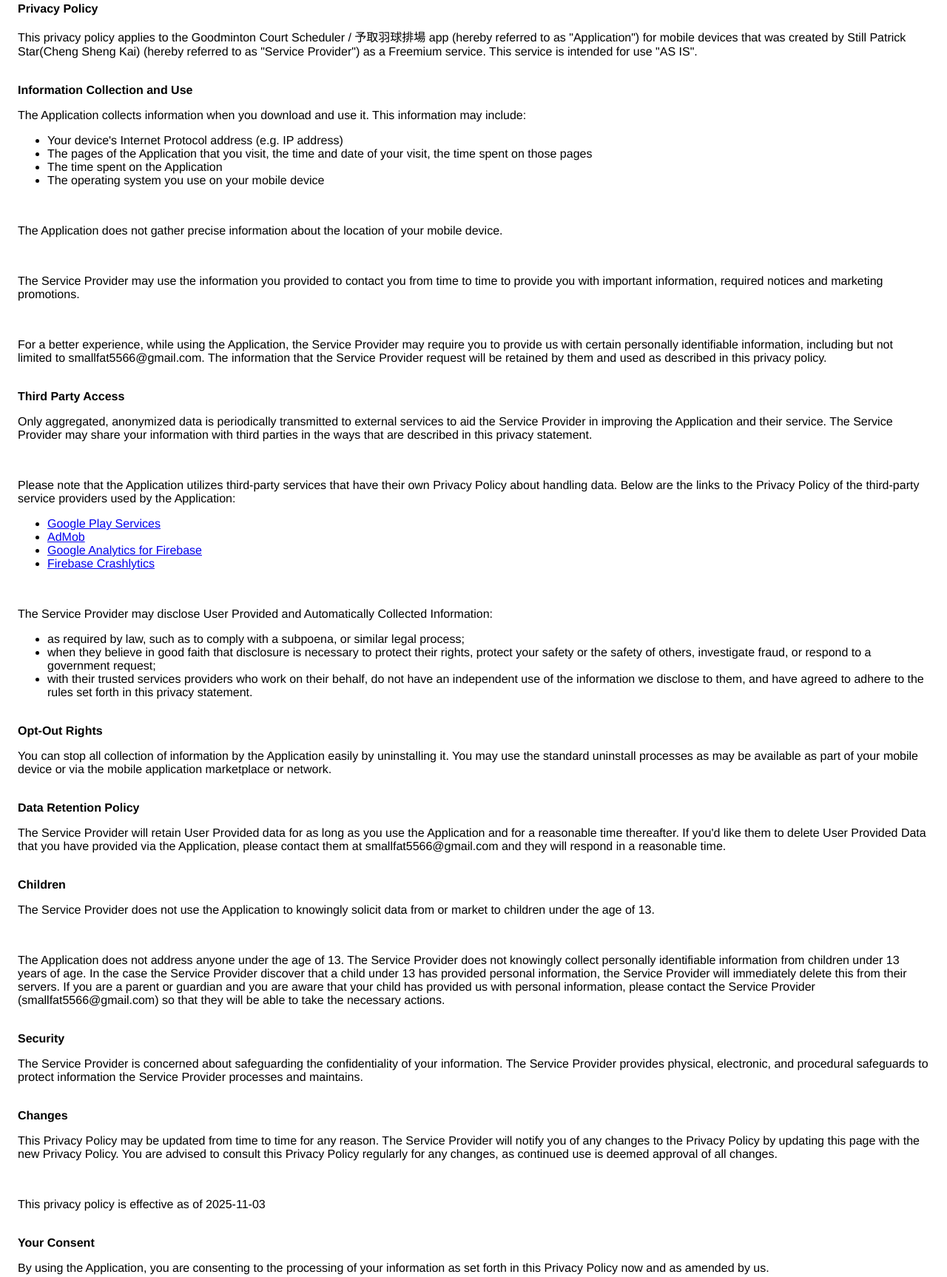
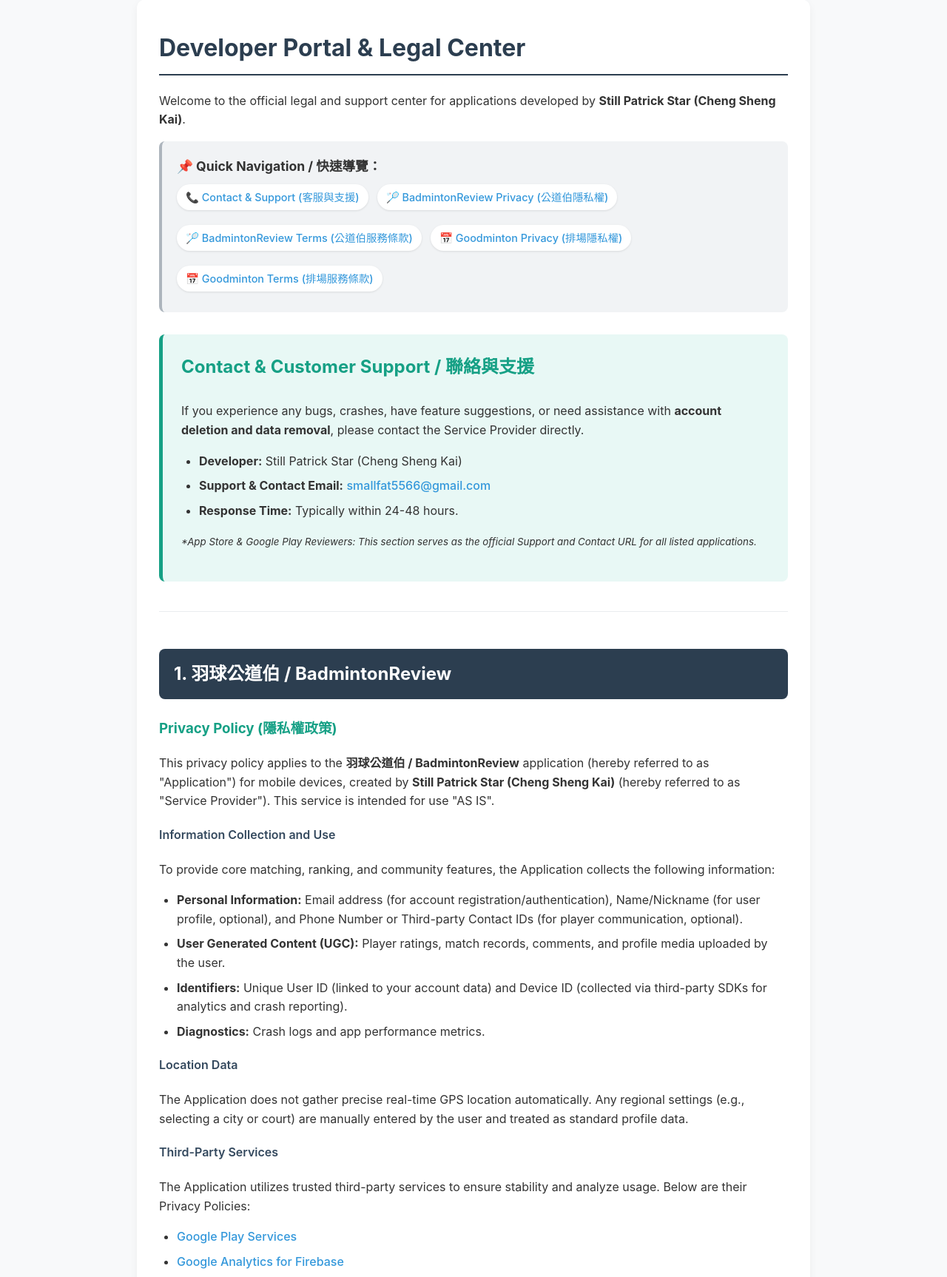
Before and after one commit to justsmallfat/privacy-policy, a plain HTML site: page index.html in a window 1280 px wide. Shown: the part 21-1747 px from the top of the page at 74% size. Drawn offline with Linux system fonts and the light colour scheme.

Commit message:
Revise Privacy Policy and Terms of Service

```diff
--- a/index.html
+++ b/index.html
@@ -1,164 +1,233 @@
 <!DOCTYPE html>
-<html>
+<html lang="zh-TW">
 <head>
     <meta charset="utf-8">
-    <meta name="viewport" content="width=device-width">
-    <title>Privacy Policy</title>
+    <meta name="viewport" content="width=device-width, initial-scale=1.0">
+    <title>Developer Portal & Legal Center - Still Patrick Star</title>
     <style>
+        :root {
+            --primary-color: #2c3e50;
+            --secondary-color: #16a085;
+            --bg-color: #f8f9fa;
+            --text-color: #333;
+            --card-bg: #ffffff;
+            --border-color: #e9ecef;
+        }
+        html { scroll-behavior: smooth; }
         body {
-        font-family: 'Helvetica Neue', Helvetica, Arial, sans-serif;
-        padding: 1em;
+            font-family: -apple-system, BlinkMacSystemFont, "Segoe UI", Roboto, "Helvetica Neue", Arial, sans-serif;
+            line-height: 1.6;
+            color: var(--text-color);
+            background-color: var(--bg-color);
+            margin: 0;
+            padding: 20px 15px;
         }
+        .container {
+            max-width: 850px;
+            margin: 0 auto;
+            background-color: var(--card-bg);
+            padding: 40px 30px;
+            border-radius: 12px;
+            box-shadow: 0 4px 12px rgba(0,0,0,0.05);
+        }
+        h1 { border-bottom: 2px solid var(--primary-color); padding-bottom: 10px; margin-top: 0; color: var(--primary-color); font-size: 2em; }
+        h2 { color: var(--primary-color); margin-top: 40px; border-bottom: 1px solid var(--border-color); padding-bottom: 8px; }
+        h3 { color: var(--secondary-color); margin-top: 25px; }
+        h4 { color: #34495e; margin-top: 20px; font-weight: 600; }
+        ul, ol { padding-left: 24px; margin-bottom: 16px; }
+        li { margin-bottom: 8px; }
+        a { color: #3498db; text-decoration: none; font-weight: 500; }
+        a:hover { text-decoration: underline; color: #2980b9; }
+
+        /* 導覽列設計 */
+        .nav-box {
+            background-color: #f1f3f5;
+            padding: 20px;
+            border-radius: 8px;
+            margin-bottom: 30px;
+            border-left: 4px solid #adb5bd;
+        }
+        .nav-box strong { display: block; margin-bottom: 10px; font-size: 1.1em; }
+        .nav-box ul { list-style: none; padding: 0; margin: 0; display: flex; flex-wrap: wrap; gap: 12px; }
+        .nav-box li { background: #fff; padding: 6px 12px; border-radius: 20px; box-shadow: 0 1px 3px rgba(0,0,0,0.1); font-size: 0.9em; }
+
+        /* 聯絡資訊卡片 */
+        .contact-card {
+            background-color: #e8f8f5;
+            border-left: 5px solid var(--secondary-color);
+            padding: 25px;
+            border-radius: 8px;
+            margin-bottom: 30px;
+        }
+
+        /* 醒目提示區塊 (資料刪除等) */
+        .alert-box {
+            background-color: #fff3cd;
+            border-left: 4px solid #ffc107;
+            padding: 15px;
+            margin: 15px 0;
+            border-radius: 4px;
+        }
+
+        hr { border: 0; border-top: 1px solid var(--border-color); margin: 40px 0; }
+
+        /* APP 標題 Banner */
+        .app-title-banner {
+            background-color: var(--primary-color);
+            color: #fff;
+            padding: 15px 20px;
+            border-radius: 8px;
+            margin-top: 50px;
+        }
+        .app-title-banner h2 { border: none; padding: 0; margin: 0; color: #fff; }
+
+        footer { text-align: center; color: #6c757d; font-size: 0.9em; margin-top: 40px; padding-top: 20px; border-top: 1px solid var(--border-color); }
     </style>
 </head>
 <body>
-    <strong>Privacy Policy</strong>
-    <p>
-      This privacy policy applies to the Goodminton Court Scheduler / 予取羽球排場 app (hereby referred to as "Application")
-      for mobile devices that was created by Still Patrick Star(Cheng Sheng Kai) (hereby referred to as "Service Provider")
-      as a Freemium service. This service is intended for use "AS IS".
-    </p>
 
-    <br>
-    <strong>Information Collection and Use</strong>
-    <p>The Application collects information when you download and use it. This information may include:</p>
+<div class="container">
+    <h1>Developer Portal & Legal Center</h1>
+    <p>Welcome to the official legal and support center for applications developed by <strong>Still Patrick Star (Cheng Sheng Kai)</strong>.</p>
+
+    <!-- 快速導覽錨點 -->
+    <div class="nav-box">
+        <strong>📌 Quick Navigation / 快速導覽：</strong>
         <ul>
-      <li>Your device's Internet Protocol address (e.g. IP address)</li>
-      <li>The pages of the Application that you visit, the time and date of your visit, the time spent on those pages</li>
-      <li>The time spent on the Application</li>
-      <li>The operating system you use on your mobile device</li>
-    </ul>
-
-    <br>
-    <p>The Application does not gather precise information about the location of your mobile device.</p>
-
-    <div style="display: none;">
-      <p>
-        The Application collects your device's location, which helps the Service Provider determine your approximate
-        geographical location and make use of in below ways:
-      </p>
-      <ul>
-        <li>Geolocation Services: The Service Provider utilizes location data to provide features such as personalized content, relevant recommendations, and location-based services.</li>
-        <li>Analytics and Improvements: Aggregated and anonymized location data helps the Service Provider to analyze user behavior, identify trends, and improve the overall performance and functionality of the Application.</li>
-        <li>Third-Party Services: Periodically, the Service Provider may transmit anonymized location data to external services. These services assist them in enhancing the Application and optimizing their offerings.</li>
+            <li><a href="#support">📞 Contact & Support (客服與支援)</a></li>
+            <li><a href="#br-privacy">🏸 BadmintonReview Privacy (公道伯隱私權)</a></li>
+            <li><a href="#br-terms">🏸 BadmintonReview Terms (公道伯服務條款)</a></li>
+            <li><a href="#gm-privacy">📅 Goodminton Privacy (排場隱私權)</a></li>
+            <li><a href="#gm-terms">📅 Goodminton Terms (排場服務條款)</a></li>
         </ul>
     </div>
 
-    <br>
-    <p>
-      The Service Provider may use the information you provided to contact you from time to time to provide you with
-      important information, required notices and marketing promotions.
-    </p>
+    <!-- ================================================================= -->
+    <!-- 📞 核心任務：支援與聯絡區塊 -->
+    <!-- ================================================================= -->
+    <div id="support" class="contact-card">
+        <h2 style="margin-top: 0; border: none; color: #16a085;">Contact & Customer Support / 聯絡與支援</h2>
+        <p>If you experience any bugs, crashes, have feature suggestions, or need assistance with <strong>account deletion and data removal</strong>, please contact the Service Provider directly.</p>
+        <ul>
+            <li><strong>Developer:</strong> Still Patrick Star (Cheng Sheng Kai)</li>
+            <li><strong>Support & Contact Email:</strong> <a href="mailto:smallfat5566@gmail.com">smallfat5566@gmail.com</a></li>
+            <li><strong>Response Time:</strong> Typically within 24-48 hours.</li>
+        </ul>
+        <p><small><em>*App Store & Google Play Reviewers: This section serves as the official Support and Contact URL for all listed applications.</em></small></p>
+    </div>
 
-    <br>
-    <p>
-      For a better experience, while using the Application, the Service Provider may require you to provide us with
-      certain personally identifiable information, including but not limited to smallfat5566@gmail.com.
-      The information that the Service Provider request will be retained by them and used as described in this privacy policy.
-    </p>
+    <hr>
 
-    <br>
-    <strong>Third Party Access</strong>
-    <p>
-      Only aggregated, anonymized data is periodically transmitted to external services to aid the Service Provider
-      in improving the Application and their service. The Service Provider may share your information with third
-      parties in the ways that are described in this privacy statement.
-    </p>
+    <!-- ================================================================= -->
+    <!-- 🏸 APP 1: 羽球公道伯 (BadmintonReview) -->
+    <!-- ================================================================= -->
+    <div class="app-title-banner">
+        <h2>1. 羽球公道伯 / BadmintonReview</h2>
+    </div>
 
-    <div>
-      <br>
-      <p>
-        Please note that the Application utilizes third-party services that have their own Privacy Policy about
-        handling data. Below are the links to the Privacy Policy of the third-party service providers used by the Application:
-      </p>
+    <!-- 隱私權政策 -->
+    <div id="br-privacy">
+        <h3>Privacy Policy (隱私權政策)</h3>
+        <p>This privacy policy applies to the <strong>羽球公道伯 / BadmintonReview</strong> application (hereby referred to as "Application") for mobile devices, created by <strong>Still Patrick Star (Cheng Sheng Kai)</strong> (hereby referred to as "Service Provider"). This service is intended for use "AS IS".</p>
+
+        <h4>Information Collection and Use</h4>
+        <p>To provide core matching, ranking, and community features, the Application collects the following information:</p>
+        <ul>
+            <li><strong>Personal Information:</strong> Email address (for account registration/authentication), Name/Nickname (for user profile, optional), and Phone Number or Third-party Contact IDs (for player communication, optional).</li>
+            <li><strong>User Generated Content (UGC):</strong> Player ratings, match records, comments, and profile media uploaded by the user.</li>
+            <li><strong>Identifiers:</strong> Unique User ID (linked to your account data) and Device ID (collected via third-party SDKs for analytics and crash reporting).</li>
+            <li><strong>Diagnostics:</strong> Crash logs and app performance metrics.</li>
+        </ul>
+
+        <h4>Location Data</h4>
+        <p>The Application does not gather precise real-time GPS location automatically. Any regional settings (e.g., selecting a city or court) are manually entered by the user and treated as standard profile data.</p>
+
+        <h4>Third-Party Services</h4>
+        <p>The Application utilizes trusted third-party services to ensure stability and analyze usage. Below are their Privacy Policies:</p>
         <ul>
             <li><a href="https://www.google.com/policies/privacy/" target="_blank" rel="noopener noreferrer">Google Play Services</a></li>
-        <li><a href="https://support.google.com/admob/answer/6128543?hl=en" target="_blank" rel="noopener noreferrer">AdMob</a></li>
             <li><a href="https://firebase.google.com/support/privacy" target="_blank" rel="noopener noreferrer">Google Analytics for Firebase</a></li>
             <li><a href="https://firebase.google.com/support/privacy/" target="_blank" rel="noopener noreferrer">Firebase Crashlytics</a></li>
         </ul>
+
+        <div class="alert-box">
+            <h4 style="margin-top: 0;">Account & Data Deletion Policy (帳號與資料刪除)</h4>
+            <p>You have the right to request the complete deletion of your account and all associated data (including ratings, match history, and profile details). <strong>To delete your account and data, please send an email request to <a href="mailto:smallfat5566@gmail.com">smallfat5566@gmail.com</a> with the subject "Account Deletion Request".</strong> The Service Provider will process the permanent deletion within 15 days.</p>
+        </div>
     </div>
 
-    <br>
-    <p>The Service Provider may disclose User Provided and Automatically Collected Information:</p>
+    <!-- 服務條款 (強化版 UGC 防禦) -->
+    <div id="br-terms">
+        <h3>Terms of Service & EULA (服務條款與使用者協議)</h3>
+        <p>By downloading or using the <strong>羽球公道伯 / BadmintonReview</strong> application, these terms automatically apply to you.</p>
+
+        <h4>User-Generated Content (UGC) Policy & Community Safety</h4>
+        <p>As a community platform that allows users to post ratings and comments, we enforce a strict <strong>Zero Tolerance Policy</strong> against objectionable content and abusive behavior. By using the Application, you agree to the following:</p>
+        <ol>
+            <li><strong>No Objectionable Content:</strong> You must not post defamatory, discriminatory, harassing, explicit, or false rating content against other players or venues.</li>
+            <li><strong>Reporting Mechanism:</strong> Users can flag and report inappropriate content or abusive users directly within the Application or by emailing <a href="mailto:smallfat5566@gmail.com">smallfat5566@gmail.com</a>.</li>
+            <li><strong>Blocking Feature:</strong> The Application provides a mechanism for users to block abusive players, preventing further interaction.</li>
+            <li><strong>Moderation & Action:</strong> The Service Provider will review all reports and act upon objectionable content reports within 24 hours. Violators will face immediate content removal and permanent account suspension.</li>
+        </ol>
+
+        <h4>Limitation of Liability</h4>
+        <p>The Application is provided "AS IS". The match-making, player ratings, and indicators are strictly for recreational reference. The Service Provider is not responsible for any physical injuries or disputes occurring during physical badminton matches organized through the platform.</p>
+    </div>
+
+    <hr>
+
+    <!-- ================================================================= -->
+    <!-- 📅 APP 2: 予取羽球排場 (Goodminton Court Scheduler) -->
+    <!-- ================================================================= -->
+    <div class="app-title-banner" style="background-color: #8e44ad;">
+        <h2>2. 予取羽球排場 / Goodminton Court Scheduler</h2>
+    </div>
+
+    <!-- 隱私權政策 -->
+    <div id="gm-privacy">
+        <h3>Privacy Policy (隱私權政策)</h3>
+        <p>This privacy policy applies to the <strong>Goodminton Court Scheduler / 予取羽球排場</strong> application, created by <strong>Still Patrick Star (Cheng Sheng Kai)</strong>.</p>
+
+        <h4>Information Collection and Use</h4>
         <ul>
-      <li>as required by law, such as to comply with a subpoena, or similar legal process;</li>
-      <li>when they believe in good faith that disclosure is necessary to protect their rights, protect your safety or the safety of others, investigate fraud, or respond to a government request;</li>
-      <li>with their trusted services providers who work on their behalf, do not have an independent use of the information we disclose to them, and have agreed to adhere to the rules set forth in this privacy statement.</li>
+            <li>Your device's Internet Protocol (IP) address.</li>
+            <li>Application usage statistics (time spent, pages visited).</li>
+            <li>Operating system information.</li>
+            <li>Personally identifiable contact information (e.g., email address) if explicitly provided.</li>
         </ul>
 
-    <br>
-    <strong>Opt-Out Rights</strong>
-    <p>
-      You can stop all collection of information by the Application easily by uninstalling it.
-      You may use the standard uninstall processes as may be available as part of your mobile device or
-      via the mobile application marketplace or network.
-    </p>
+        <h4>Third-Party Services & Advertising</h4>
+        <p>This Application utilizes third-party advertising and analytics services. Links to their privacy policies:</p>
+        <ul>
+            <li><a href="https://www.google.com/policies/privacy/" target="_blank" rel="noopener noreferrer">Google Play Services</a></li>
+            <li><a href="https://support.google.com/admob/answer/6128543?hl=zh-TW" target="_blank" rel="noopener noreferrer">AdMob</a></li>
+            <li><a href="https://firebase.google.com/support/privacy" target="_blank" rel="noopener noreferrer">Google Analytics for Firebase</a></li>
+            <li><a href="https://firebase.google.com/support/privacy/" target="_blank" rel="noopener noreferrer">Firebase Crashlytics</a></li>
+        </ul>
 
-    <br>
-    <strong>Data Retention Policy</strong>
-    <p>
-      The Service Provider will retain User Provided data for as long as you use the Application and for a reasonable
-      time thereafter. If you'd like them to delete User Provided Data that you have provided via the Application,
-      please contact them at smallfat5566@gmail.com and they will respond in a reasonable time.
-    </p>
-
-    <br>
-    <strong>Children</strong>
-    <p>
-      The Service Provider does not use the Application to knowingly solicit data from or market to children under the age of 13.
-    </p>
-
-    <div>
-      <br>
-      <p>
-        The Application does not address anyone under the age of 13. The Service Provider does not knowingly collect personally
-        identifiable information from children under 13 years of age. In the case the Service Provider discover that a child
-        under 13 has provided personal information, the Service Provider will immediately delete this from their servers.
-        If you are a parent or guardian and you are aware that your child has provided us with personal information,
-        please contact the Service Provider (smallfat5566@gmail.com) so that they will be able to take the necessary actions.
-      </p>
+        <h4>Opt-Out & Data Deletion</h4>
+        <p>You can stop all collection of information by uninstalling the Application. If you wish to delete any provided data, please contact <a href="mailto:smallfat5566@gmail.com">smallfat5566@gmail.com</a>.</p>
     </div>
 
-    <br>
-    <strong>Security</strong>
+    <!-- 服務條款 -->
+    <div id="gm-terms">
+        <h3>Terms of Service (服務條款)</h3>
+        <p>The <strong>Goodminton Court Scheduler</strong> is provided to assist in managing court schedules and sessions.</p>
+        <ul>
+            <li>You agree to use the Application only for lawful purposes related to organizing badminton games.</li>
+            <li>You must not attempt to extract the source code, disrupt the infrastructure, or translate the app without permission.</li>
+            <li>The Service Provider reserves the right to modify the Application or charge for its services at any time with appropriate notification.</li>
+        </ul>
+    </div>
+
+    <footer>
         <p>
-      The Service Provider is concerned about safeguarding the confidentiality of your information.
-      The Service Provider provides physical, electronic, and procedural safeguards to protect information
-      the Service Provider processes and maintains.
+            <strong>Last Updated / Effective Date:</strong> June 1, 2026<br>
+            Developed by Still Patrick Star (Cheng Sheng Kai)<br>
+            This page acts as a centralized repository for Privacy Policies, Terms of Service, and Customer Support.
         </p>
+    </footer>
+</div>
 
-    <br>
-    <strong>Changes</strong>
-    <p>
-      This Privacy Policy may be updated from time to time for any reason.
-      The Service Provider will notify you of any changes to the Privacy Policy by updating this page with the new Privacy Policy.
-      You are advised to consult this Privacy Policy regularly for any changes, as continued use is deemed approval of all changes.
-    </p>
-
-    <br>
-    <p>This privacy policy is effective as of 2025-11-03</p>
-
-    <br>
-    <strong>Your Consent</strong>
-    <p>
-      By using the Application, you are consenting to the processing of your information as set forth in this Privacy Policy now
-      and as amended by us.
-    </p>
-
-    <br>
-    <strong>Contact Us</strong>
-    <p>
-      If you have any questions regarding privacy while using the Application, or have questions about the practices,
-      please contact the Service Provider via email at smallfat5566@gmail.com.
-    </p>
-
-    <hr>
-    <p>
-      This privacy policy page was generated by
-      <a href="https://app-privacy-policy-generator.nisrulz.com/" target="_blank" rel="noopener noreferrer">
-        App Privacy Policy Generator
-      </a>
-    </p>
 </body>
 </html>
```
Lines whose indentation alone changed are shown as unchanged.
